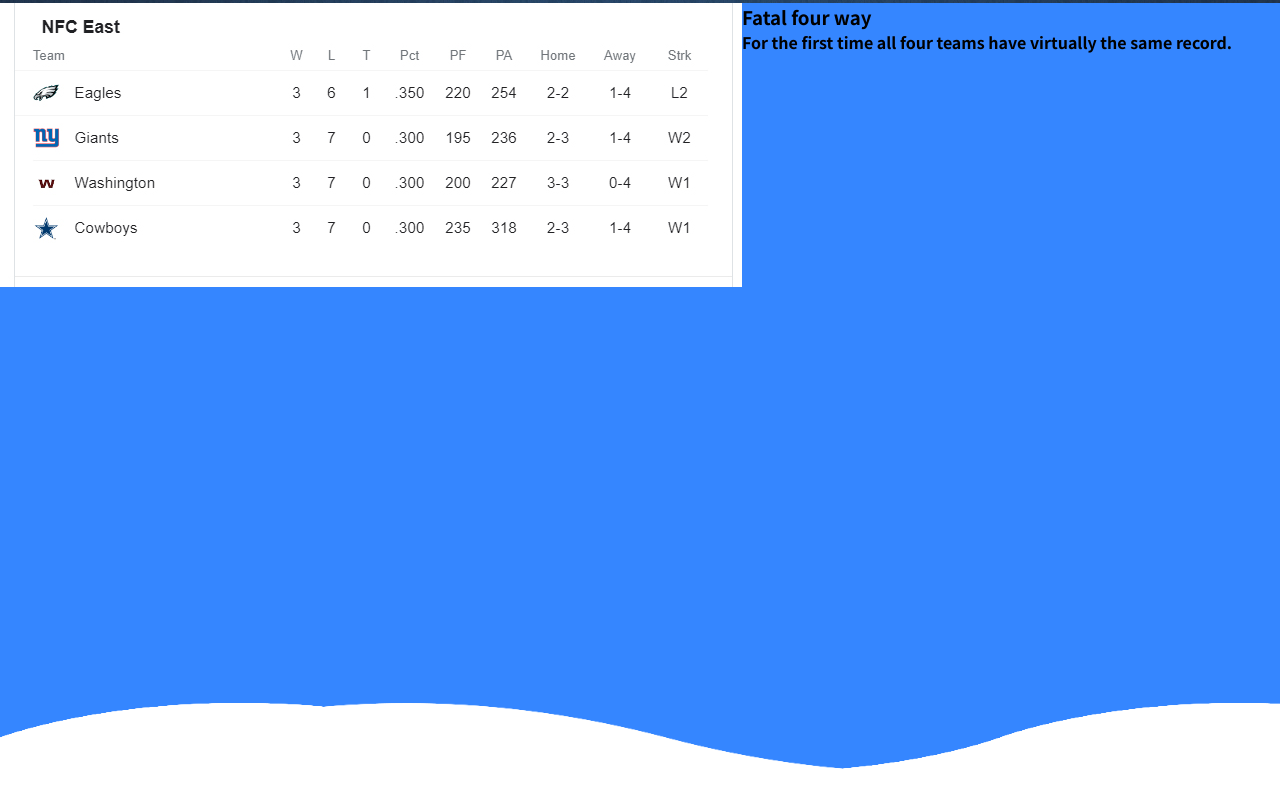
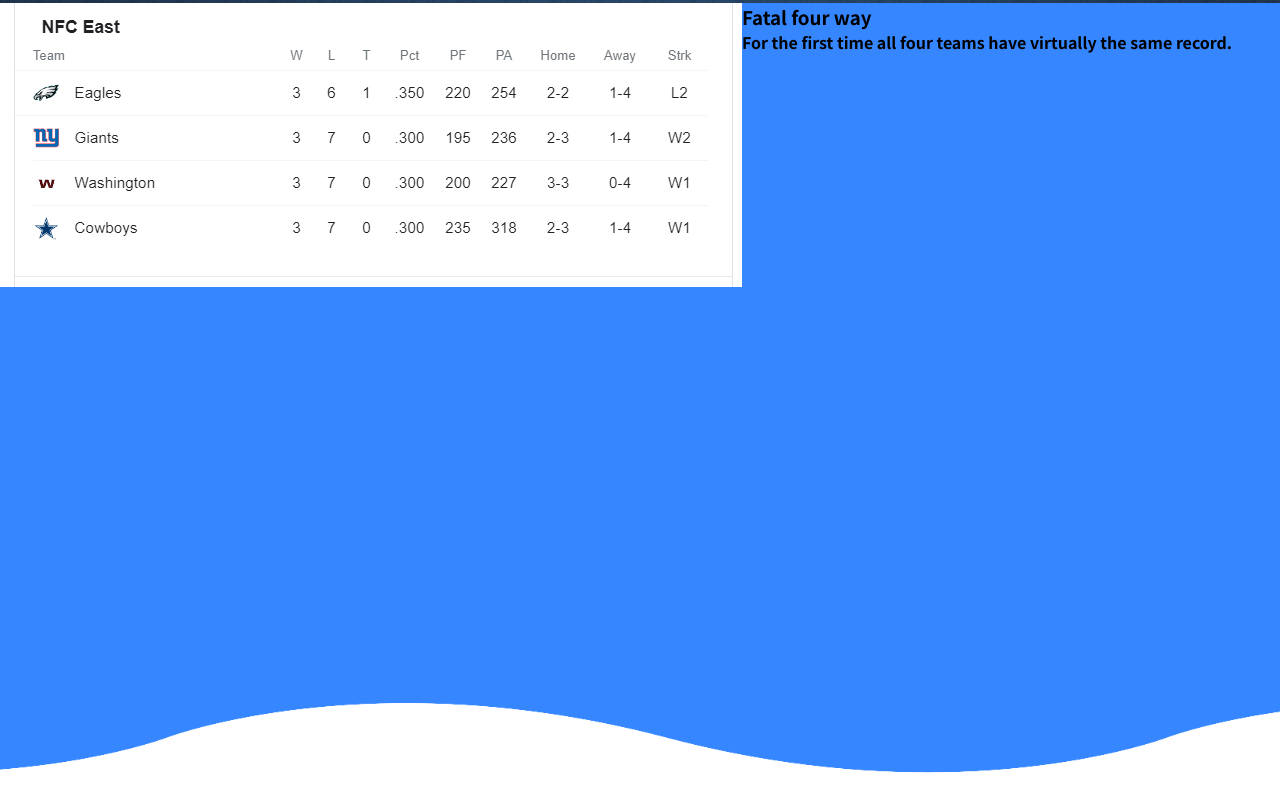
Before and after one commit to LordPacheco/Assignment-4, a plain HTML site: page index.html in a window 1280 px wide. Shown: the part 452-1255 px from the top of the page. Drawn offline with Linux system fonts and the light colour scheme.

Commit message:
final commit

```diff
--- a/index.html
+++ b/index.html
@@ -38,9 +38,6 @@
           <p><span class="first">For the first</span> time all four teams have virtually the same record.</p>
         </div>
         <div class="wave wave1"></div>
-        <div class="wave wave2"></div>
-        <div class="wave wave3"></div>
-        <div class="wave wave4"></div>
       </section>
     </main>
   </body>
```
